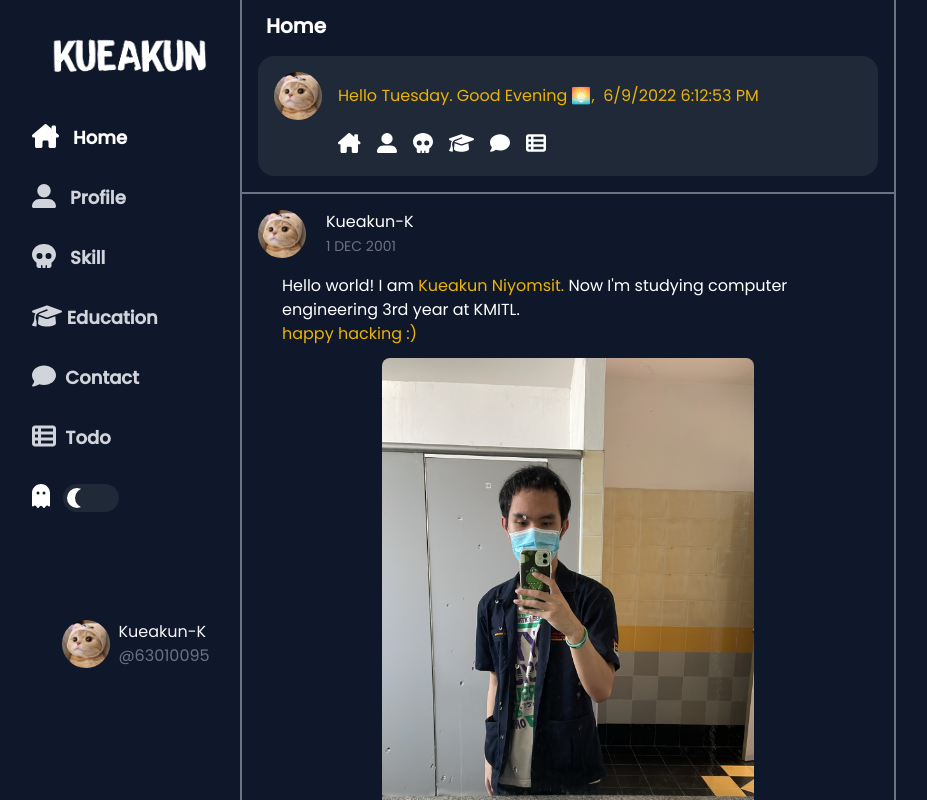
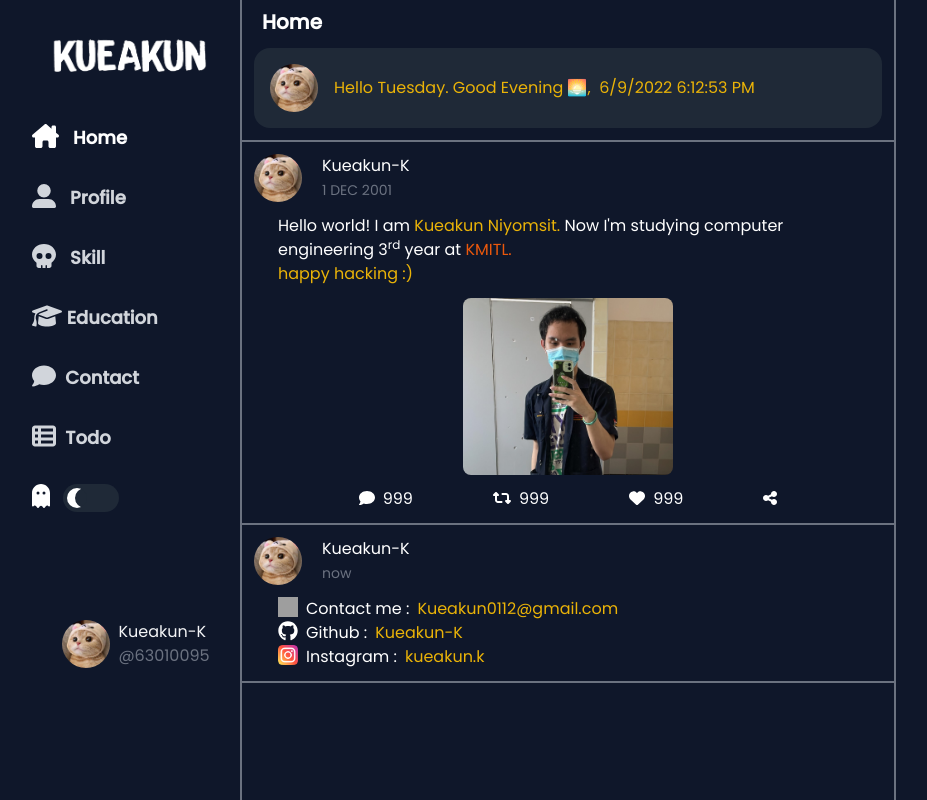
Before and after one commit to Kueakun-K/Kueakun, a React (Create React App) app: page / in a window 1280 px wide. Shown: the top 800 px of the page, without its empty margins (176-1103 px from the left). Built offline with nearby package versions, Linux system fonts and the light colour scheme; grey boxes are pictures that could not be loaded.

Commit message:
home: resize img, text

```diff
--- a/src/pages/home.jsx
+++ b/src/pages/home.jsx
@@ -1,17 +1,17 @@
 import { useState, useEffect } from "react";
 import cat from "../img/cat.png";
-import kuea from "../img/kuea.JPG";
+import kuea from "../img/kueaCrop.JPG";
 import gmail from "../img/gmail.png";
 // import github from "../img/github.png";
 import instagram from "../img/instagram.png";
 import { FontAwesomeIcon } from "@fortawesome/react-fontawesome";
 import {
-  faHouseChimney,
-  faUserLarge,
-  faSkull,
-  faGraduationCap,
+  // faHouseChimney,
+  // faUserLarge,
+  // faSkull,
+  // faGraduationCap,
   faComment,
-  faTableList,
+  // faTableList,
   faHeart,
   faRetweet,
   faShareAlt,
@@ -54,10 +54,10 @@ const Home = () => {
   });
   return (
     <div className="h-full">
-      <div className="pt-3  pl-6 text-xl font-bold  dark:text-white">
+      <div className="pt-2  pl-5 text-xl font-bold  dark:text-white">
         <span>Home</span>
       </div>
-      <div className="p-4 border-b-2 border-gray-500">
+      <div className="p-3 border-b-2 border-gray-500">
         <div className="flex dark:bg-gray-800 bg-gray-200 rounded-2xl">
           <img src={cat} alt="cat" className="w-12 h-12 rounded-full m-4"></img>
           <div className="mt-7">
@@ -65,7 +65,7 @@ const Home = () => {
               Hello {day}. {wish} &nbsp;{date} {time}
             </span>
             <br />
-            <div className="mb-5 mt-6 space-x-4 dark:text-white">
+            {/* <div className="mb-5 mt-6 space-x-4 dark:text-white">
               <FontAwesomeIcon icon={faHouseChimney} size="lg" title="Home" />
               <FontAwesomeIcon icon={faUserLarge} size="lg" title="Profile" />
               <FontAwesomeIcon icon={faSkull} size="lg" title="Skill" />
@@ -76,12 +76,12 @@ const Home = () => {
               />
               <FontAwesomeIcon icon={faComment} size="lg" title="Contact" />
               <FontAwesomeIcon icon={faTableList} size="lg" title="Todo" />
-            </div>
+            </div> */}
           </div>
         </div>
       </div>
-      <div className="p-4 border-b-2 border-gray-500 dark:text-white">
-        <div className="flex mb-4">
+      <div className="p-3 border-b-2 border-gray-500 dark:text-white">
+        <div className="flex mb-3">
           <img
             src={cat}
             alt="cat"
@@ -95,12 +95,14 @@ const Home = () => {
         </div>
         <div className="mb-3 ml-6">
           <span>
-            Hello world! I am <span className="text-yellow-500">Kueakun Niyomsit.</span> Now I'm studying computer
-            engineering 3rd year at KMITL. <br/><span className="text-yellow-500"> happy hacking :)</span>
+            Hello world! I am{" "}
+            <span className="text-yellow-500">Kueakun Niyomsit.</span> Now I'm
+            studying computer engineering 3<sup>rd</sup>  year at<span className="text-orange-600"> KMITL.</span> <br />
+            <span className="text-yellow-500"> happy hacking :)</span>
           </span>
         </div>
         <div className="flex mb-3 justify-center">
-          <img src={kuea} alt="Kuea" className=" w-3/5 h-3/5 rounded-lg" />
+          <img src={kuea} alt="Kuea" className=" w-4/12 h-3/12 rounded-lg" />
         </div>
         <div className="flex space-x-20 justify-center">
           <div className="space-x-2">
@@ -120,8 +122,8 @@ const Home = () => {
           </div>
         </div>
       </div>
-      <div className="p-4 border-b-2 border-gray-500 dark:text-white ">
-        <div className="flex mb-4">
+      <div className="p-3 border-b-2 border-gray-500 dark:text-white ">
+        <div className="flex mb-3">
           <img
             src={cat}
             alt="cat"
@@ -133,7 +135,7 @@ const Home = () => {
             <span className="text-gray-500 text-sm">now</span>
           </div>
         </div>
-        <div className="mb-3 ml-6">
+        <div className=" ml-6">
           <div className="flex">
             <img src={gmail} alt="Gmail" className="w-5 h-5" />
             <span className="mx-2">Contact me : </span>
@@ -182,7 +184,7 @@ const Home = () => {
             </a>
           </div>
         </div>
-        <div className="flex space-x-20 justify-center">
+        {/* <div className="flex space-x-20 justify-center">
           <div className="space-x-2">
             <FontAwesomeIcon icon={faComment} />
             <span>999</span>
@@ -198,7 +200,7 @@ const Home = () => {
           <div>
             <FontAwesomeIcon icon={faShareAlt} />
           </div>
-        </div>
+        </div> */}
       </div>
       {/* <div>
         <span className="text-white">
```
Also changed, not shown: src/img/kueaCrop.JPG (added), src/img/kueaResize.JPG (added).
